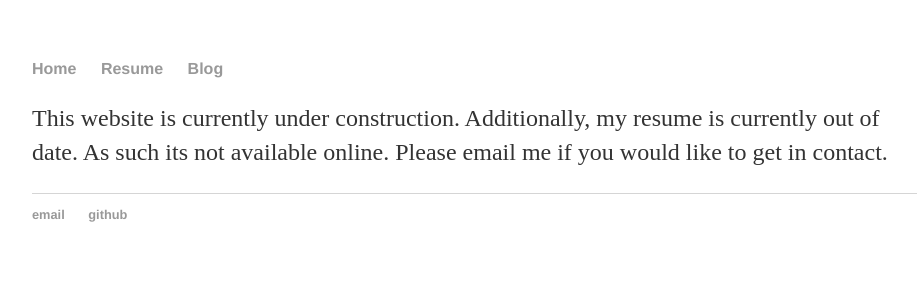
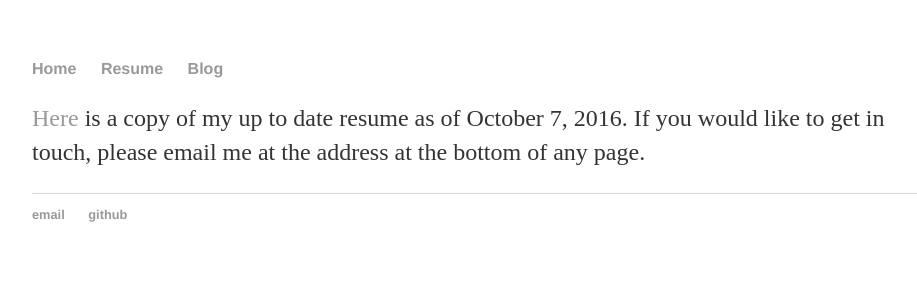
Before and after one commit to kcarlson2915/kcarlson2915.github.io, a Jekyll site: the page built from resume/index.html, in a window 1280 px wide. Shown: the top 300 px of the page, without its empty margins (160-1077 px from the left). Built offline with Jekyll 4.4.1, drawn with Linux system fonts in a browser that asks for light colours.

Commit message:
Updating my resume page.

```diff
--- a/resume/index.html
+++ b/resume/index.html
@@ -3,5 +3,5 @@ layout: default
 title: My Resume
 ---
 <div class="blurb">
-    <p> This website is currently under construction. Additionally, my resume is currently out of date. As such its not available online. Please email me if you would like to get in contact.</p>
+    <p> <a href="carlsonkevin.com/resources/KevinCarlson10.7.16.pdf">Here</a> is a copy of my up to date resume as of October 7, 2016. If you would like to get in touch, please email me at the address at the bottom of any page. </p>
 </div>
```
Also changed, not shown: 1 other file.
